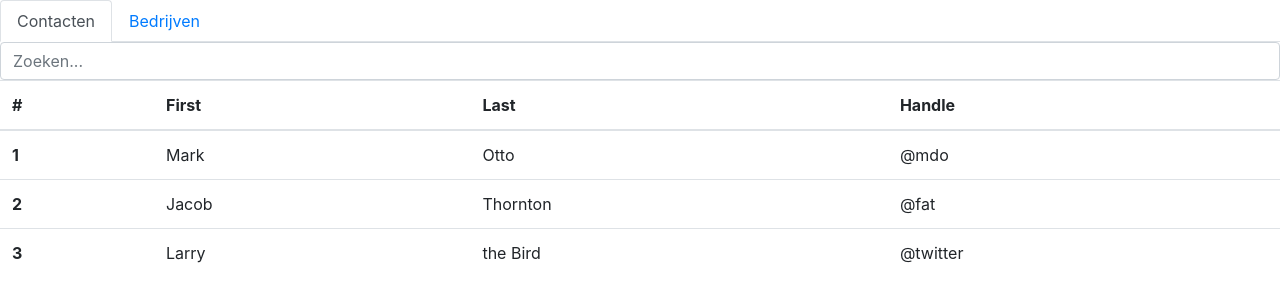
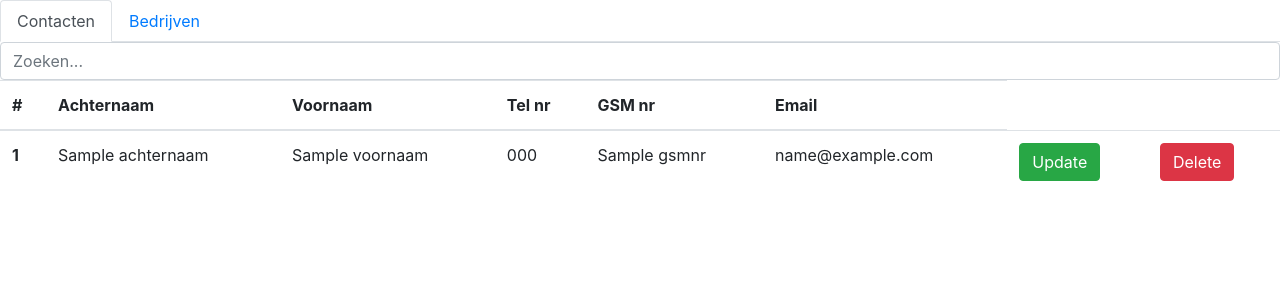
Before and after one commit to MathiasZabot/Eindproject4, a PHP site: the page made by mvc/views/home/index.php in a window 1280 px wide. Shown: the top 302 px of the page. Run offline with PHP 8.4, Linux system fonts and the light colour scheme; the template is opened without the code that fills it: most values are stand-ins (such as "Sample title", 1, 10 or a date in 2020).

Commit message:
create..

```diff
--- a/mvc/views/create/index.php
+++ b/mvc/views/create/index.php
@@ -17,5 +17,6 @@
             <option>4</option>
             <option>5</option>
         </select>
+        <input type="submit">
     </form>
 <?php include("views/templates/footer.php");?>
--- a/mvc/views/home/index.php
+++ b/mvc/views/home/index.php
@@ -21,30 +21,28 @@
                 <thead>
                     <tr>
                     <th scope="col">#</th>
-                    <th scope="col">First</th>
-                    <th scope="col">Last</th>
-                    <th scope="col">Handle</th>
+                    <th scope="col">Achternaam</th>
+                    <th scope="col">Voornaam</th>
+                    <th scope="col">Tel nr</th>
+                    <th scope="col">GSM nr</th>
+                    <th scope="col">Email</th>
                     </tr>
                 </thead>
                 <tbody>
-                    <tr>
-                    <th scope="row">1</th>
-                    <td>Mark</td>
-                    <td>Otto</td>
-                    <td>@mdo</td>
-                    </tr>
-                    <tr>
-                    <th scope="row">2</th>
-                    <td>Jacob</td>
-                    <td>Thornton</td>
-                    <td>@fat</td>
-                    </tr>
-                    <tr>
-                    <th scope="row">3</th>
-                    <td>Larry</td>
-                    <td>the Bird</td>
-                    <td>@twitter</td>
-                    </tr>
+                    <?php if($result->num_rows > 0): ?>
+                        <?php while($row = $result->fetch_assoc()): ?>
+                            <tr>
+                                <th scope="row"><?php echo $row['contact_id']; ?></th>
+                                <td><?php echo $row['achternaam']; ?></td>
+                                <td><?php echo $row['voornaam']; ?></td>
+                                <td><?php echo $row['telnr']; ?></td>
+                                <td><?php echo $row['gsmnr']; ?></td>
+                                <td><?php echo $row['email']; ?></td>
+                                <td><a href="index.php?id=<?php echo $row['contact_id']; ?>" class="btn btn-success" type="button">Update</a></td>
+                                <td><a href="index.php?id=<?php echo $row['contact_id']; ?>" class="btn btn-danger" type="button">Delete</a></td>
+                            </tr>
+                        <?php endwhile; ?>
+                    <?php endif; ?>
                 </tbody>
             </table>
         </div>
```
